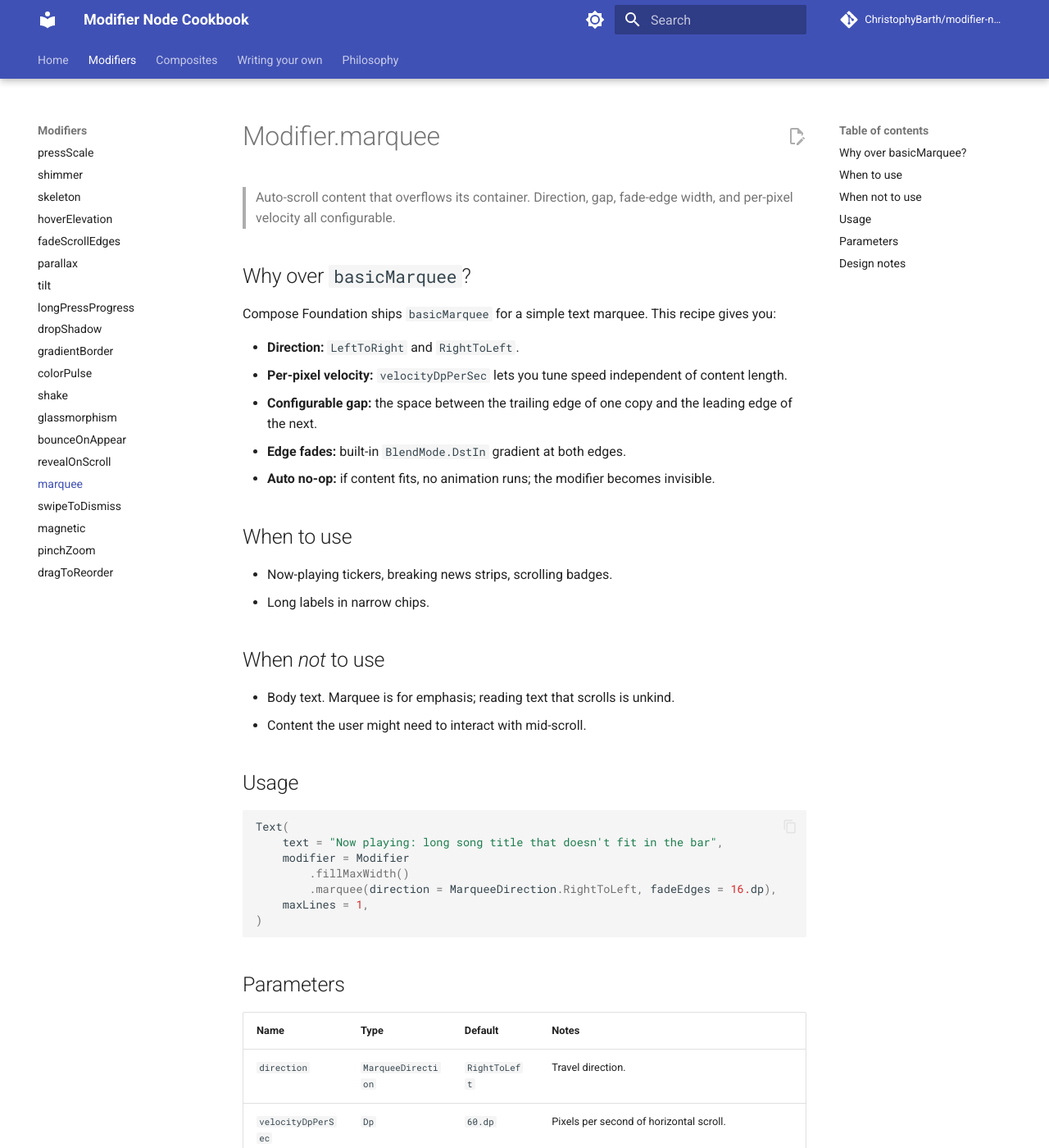
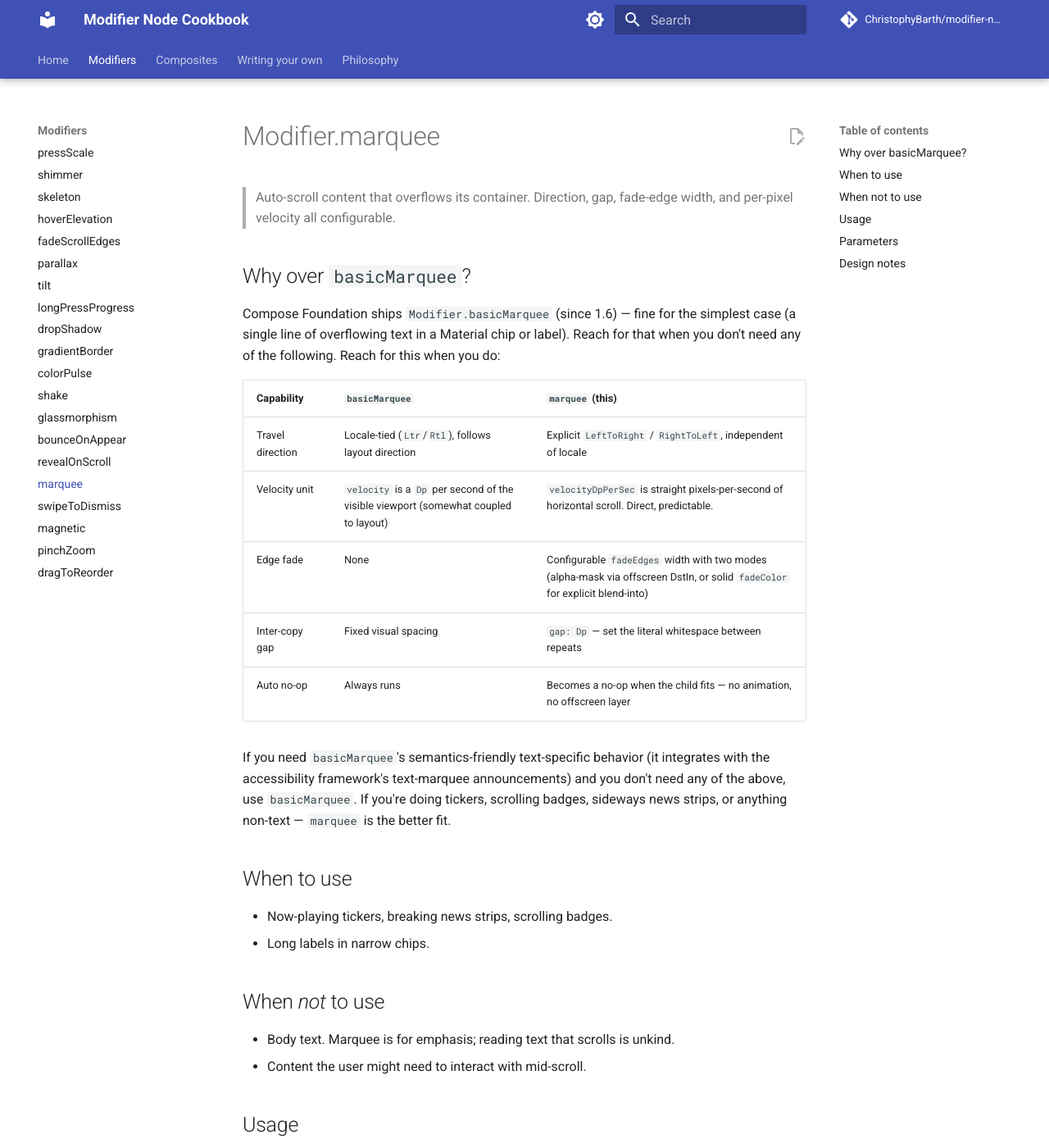
Before and after one commit to ChristophyBarth/modifier-node-cookbook, an MkDocs documentation site: the page built from docs/modifiers/marquee.md, in a window 1280 px wide and 1400 px high. Shown: the whole window at 82% size. Built offline with MkDocs 1.6.1 and Material for MkDocs 9.7.7, drawn with Linux system fonts in a browser that asks for light colours; comment, search, counter and statistics services are not loaded.

Commit message:
Docs: positioning vs basicMarquee, reorderable, and other zoom libs
Reviewer flagged that marquee, dragToReorder, and pinchZoom overlap
with well-known existing solutions and the docs didn't explain when
to pick this over those. Added explicit 'Why this' sections to the
three doc pages with honest comparisons:

- marquee: a feature matrix vs basicMarquee, including the new
  fadeColor mode.
- dragToReorder: 'reorderable (Saket) is the right tool for lazy
  lists' framing; this modifier is for non-lazy lists and as a
  Modifier.Node teaching example.
- pinchZoom: leans on the Modifier.Node story (single GPU layer,
  lifecycle-correct, ~80 LoC) as the differentiator.

```diff
--- a/docs/modifiers/marquee.md
+++ b/docs/modifiers/marquee.md
@@ -4,13 +4,17 @@
 
 ## Why over `basicMarquee`?
 
-Compose Foundation ships `basicMarquee` for a simple text marquee. This recipe gives you:
+Compose Foundation ships `Modifier.basicMarquee` (since 1.6) — fine for the simplest case (a single line of overflowing text in a Material chip or label). Reach for that when you don't need any of the following. Reach for this when you do:
 
-- **Direction:** `LeftToRight` and `RightToLeft`.
-- **Per-pixel velocity:** `velocityDpPerSec` lets you tune speed independent of content length.
-- **Configurable gap:** the space between the trailing edge of one copy and the leading edge of the next.
-- **Edge fades:** built-in `BlendMode.DstIn` gradient at both edges.
-- **Auto no-op:** if content fits, no animation runs; the modifier becomes invisible.
+| Capability | `basicMarquee` | `marquee` (this) |
+|---|---|---|
+| Travel direction | Locale-tied (`Ltr`/`Rtl`), follows layout direction | Explicit `LeftToRight` / `RightToLeft`, independent of locale |
+| Velocity unit | `velocity` is a `Dp` per second of the visible viewport (somewhat coupled to layout) | `velocityDpPerSec` is straight pixels-per-second of horizontal scroll. Direct, predictable. |
+| Edge fade | None | Configurable `fadeEdges` width with two modes (alpha-mask via offscreen DstIn, or solid `fadeColor` for explicit blend-into) |
+| Inter-copy gap | Fixed visual spacing | `gap: Dp` — set the literal whitespace between repeats |
+| Auto no-op | Always runs | Becomes a no-op when the child fits — no animation, no offscreen layer |
+
+If you need `basicMarquee`'s semantics-friendly text-specific behavior (it integrates with the accessibility framework's text-marquee announcements) and you don't need any of the above, use `basicMarquee`. If you're doing tickers, scrolling badges, sideways news strips, or anything non-text — `marquee` is the better fit.
 
 ## When to use
 
```
Also changed, not shown: docs/modifiers/drag-to-reorder.md (+16 -0 lines), docs/modifiers/pinch-zoom.md (+11 -0 lines).
